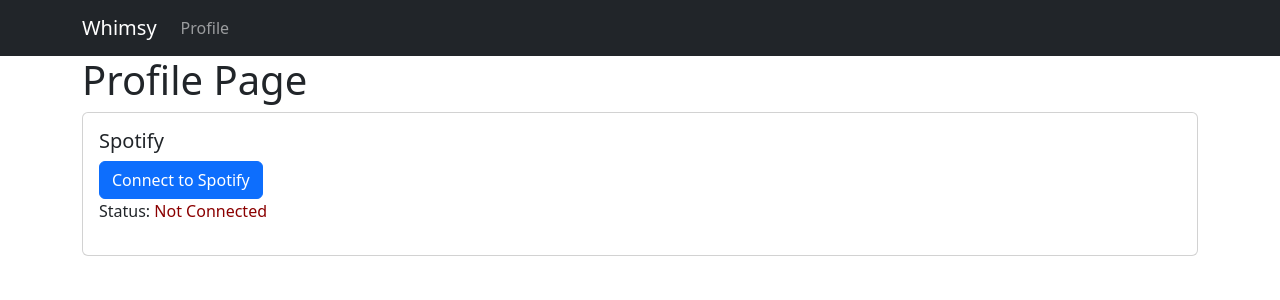
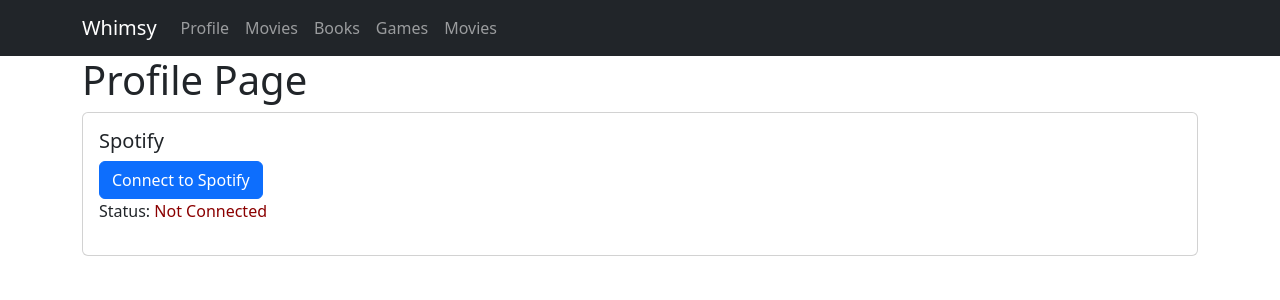
Before and after one commit to Kee-nan/Whimsy, a React (Create React App) app in the folder frontend/: page /profile in a window 1280 px wide. Shown: the top 300 px of the page. Built offline with nearby package versions, Linux system fonts and the light colour scheme.

Commit message:
Navbar component

```diff
--- /dev/null
+++ b/frontend/src/components/Navbar.js
@@ -0,0 +1,22 @@
+import React from 'react';
+import { Navbar, Nav, Container } from 'react-bootstrap';
+import { Link } from 'react-router-dom';
+
+const AppNavbar = () => {
+  return (
+    <Navbar bg="dark" variant="dark" expand="lg">
+      <Container>
+        <Navbar.Brand as={Link} to="/">Whimsy</Navbar.Brand>
+        <Nav className="me-auto">
+          <Nav.Link as={Link} to="/profile">Profile</Nav.Link>
+          <Nav.Link as={Link} to="/movies">Movies</Nav.Link>
+          <Nav.Link as={Link} to="/movies">Books</Nav.Link>
+          <Nav.Link as={Link} to="/movies">Games</Nav.Link>
+          <Nav.Link as={Link} to="/movies">Movies</Nav.Link>
+        </Nav>
+      </Container>
+    </Navbar>
+  );
+};
+
+export default AppNavbar;
--- a/frontend/src/pages/main.js
+++ b/frontend/src/pages/main.js
@@ -1,8 +1,8 @@
 import React, { useState } from 'react';
 import axios from 'axios';
 import 'bootstrap/dist/css/bootstrap.min.css';
-import { Navbar, Nav, Form, FormControl, Button, Container, Row, Card } from 'react-bootstrap';
-import { Link } from 'react-router-dom';
+import { Form, FormControl, Button, Container, Row, Card } from 'react-bootstrap';
+import AppNavbar from '../components/Navbar';
 
 const MainPage = () => {
   const [searchKey, setSearchKey] = useState("");
@@ -33,14 +33,7 @@
 
   return (
     <>
-      <Navbar bg="dark" variant="dark" expand="lg">
-        <Container>
-          <Navbar.Brand as={Link} to="/">Whimsy</Navbar.Brand>
-          <Nav className="me-auto">
-            <Nav.Link as={Link} to="/profile">Profile</Nav.Link>
-          </Nav>
-        </Container>
-      </Navbar>
+      <AppNavbar />
 
       <div className="search-bar-container bg-light py-3">
         <Container>
--- a/frontend/src/pages/profile.js
+++ b/frontend/src/pages/profile.js
@@ -1,7 +1,7 @@
 import React, { useEffect, useState } from 'react';
 import axios from 'axios';
-import { Container, Button, Navbar, Nav, Card } from 'react-bootstrap';
-import { Link } from 'react-router-dom';
+import { Container, Button, Card } from 'react-bootstrap';
+import AppNavbar from '../components/Navbar';
 
 const Profile = () => {
   const [spotifyToken, setSpotifyToken] = useState('');
@@ -34,17 +34,7 @@
 
   return (
     <>
-      <Navbar bg="dark" variant="dark" expand="lg">
-        <Container>
-          <Navbar.Brand as={Link} to="/">Whimsy</Navbar.Brand>
-          <Navbar.Toggle aria-controls="basic-navbar-nav" />
-          <Navbar.Collapse id="basic-navbar-nav">
-            <Nav className="me-auto">
-              <Nav.Link as={Link} to="/profile">Profile</Nav.Link>
-            </Nav>
-          </Navbar.Collapse>
-        </Container>
-      </Navbar>
+      <AppNavbar />
 
       <Container>
         <h1>Profile Page</h1>
```
